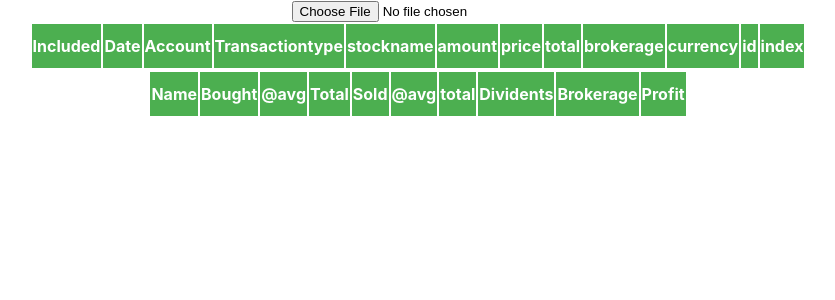
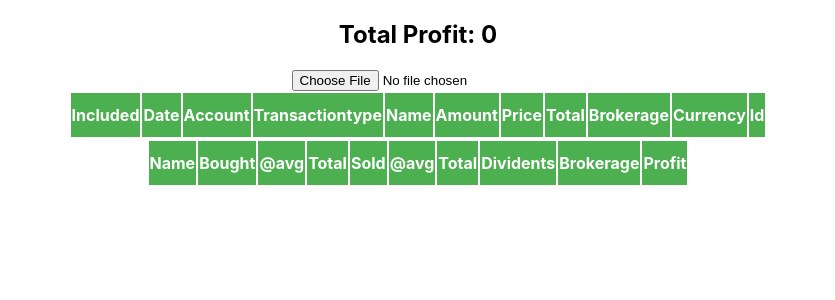
Before and after one commit to agylling/TradeSummaryApp, a React (Create React App) app in the folder trade-summary/: page / in a window 1280 px wide. Shown: the top 300 px of the page, without its empty margins (222-1057 px from the left). Built offline with nearby package versions, Linux system fonts and the light colour scheme.

Commit message:
Added summaries to store, refactored total profit

```diff
--- a/trade-summary/src/App.css
+++ b/trade-summary/src/App.css
@@ -16,7 +16,7 @@ td {
 th {
   padding-top: 12px;
   padding-bottom: 12px;
-  text-align: left;
+  text-align: center;
   background-color: #4CAF50;
   color: white;
 }
--- a/trade-summary/src/App.js
+++ b/trade-summary/src/App.js
@@ -3,10 +3,12 @@ import './App.css';
 import FileEntry from './components/FileEntry'
 import TransactionList from './components/TransactionList'
 import DataSummary from './components/DataSummary'
+import Profit from './components/Profit'
 
 function App() {
   return (
     <div className="App">
+      <Profit/>
       <FileEntry />
       <TransactionList />
       <DataSummary />
--- a/trade-summary/src/actions/index.js
+++ b/trade-summary/src/actions/index.js
@@ -23,3 +23,15 @@ export const addTransaction = (date, account, transactionType, stockname, amount
   index: index
   }
 );
+
+export const addSummary = (entries) => (
+  {
+    type: "ADD_SUMMARY",
+    payload: entries
+  }
+)
+
+export const setProfit = (profit) => ({
+  type: "SET_PROFIT",
+  payload: profit
+})
--- a/trade-summary/src/components/DataSummary.js
+++ b/trade-summary/src/components/DataSummary.js
@@ -3,10 +3,13 @@ import PropTypes from 'prop-types'
 import { connect } from 'react-redux'
 import Stock from './Stock'
 import {ShareSummary} from './Stock'
+import {addSummary, setProfit} from '../actions'
 
-const DataSummary = ({transactions, dispatch}) => {
+const DataSummary = ({transactions, addSummary, setProfit, dispatch}) => {
   // Tracks the summarized info for each stock
   var stockMap = new Map();
+  var entries = [];
+  var totalProfit = 0;
 
   const handleTransaction = (stock, transaction) => {
     var constObject = Object.assign({}, transaction);
@@ -30,7 +33,6 @@ const DataSummary = ({transactions, dispatch}) => {
       // Iterate through all transactions = true
       transactions.map(entry => {
         // If the stock doesn't already exist in the database, create new instance
-
         if(!stockMap.has(entry.stockname)) {
           stockMap.set(entry.stockname, new Stock(entry.stockname));
         }
@@ -38,18 +40,17 @@ const DataSummary = ({transactions, dispatch}) => {
         if(entry.included){
           handleTransaction(stock, entry);
         }
-        console.log("Profits" + stock.profit);
       });
   };
 
-  const renderSummary = () => {
-    var entries = [];
+  const renderSummary = (entries) => {
     for(var entry of stockMap.values()){
       entries.push(entry);
-      console.log("Entry " + entry)
     }
     return(
       entries.map(entry => {
+          {totalProfit += parseFloat(entry.returnProfit())}
+          {setProfit(totalProfit)}
           return <ShareSummary {...entry}/>
       })
     )
@@ -57,7 +58,8 @@ const DataSummary = ({transactions, dispatch}) => {
 
   return(
     summarize(transactions),
-    console.log(stockMap.get("Starbreeze B")),
+    addSummary(entries),
+    <div className="centering">
       <table className="centering">
         <thead>
           <tr>
@@ -67,16 +69,17 @@ const DataSummary = ({transactions, dispatch}) => {
             <th>Total</th>
             <th>Sold</th>
             <th>@avg</th>
-          <th>total</th>
+            <th>Total</th>
             <th>Dividents</th>
             <th>Brokerage</th>
             <th>Profit</th>
           </tr>
         </thead>
         <tbody>
-     {renderSummary()}
+         {renderSummary(entries)}
         </tbody>
       </table>
+    </div>
   );
 }
 
@@ -95,16 +98,18 @@ DataSummary.propTypes = {
     included: PropTypes.bool.isRequired,
     index: PropTypes.number.isRequired
   }).isRequired).isRequired,
+  addSummary: PropTypes.func.isRequired
 }
-
 
 // Container Component
 
 const mapStateToProps = state => ({
-  transactions: state.TransactionsStore.transactions
+  transactions: state.TransactionsStore.transactions,
 })
 
 const mapDispatchToProps = (dispatch) => ({
+  addSummary: stock => dispatch(addSummary(stock)),
+  setProfit:  profit => dispatch(setProfit(profit))
 })
 
 export default connect(
--- a/trade-summary/src/components/FileEntry.js
+++ b/trade-summary/src/components/FileEntry.js
@@ -13,7 +13,6 @@ const FileEntry = ({addTransaction, dispatch}) => {
       const lines = content.split('\n');
       for(var i = 0; i < lines.length; i++){
         var entry = lines[i].split(';');
-        console.log(entry);
         if(i === 0 || i === lines.length-1){
           continue; // First row = headers, last empty
         }
--- /dev/null
+++ b/trade-summary/src/components/Profit.js
@@ -0,0 +1,18 @@
+import React from 'react'
+import PropTypes from 'prop-types'
+import { connect } from 'react-redux'
+
+const Profit = ({profit, dispatch}) => {
+  return (
+  <h2> Total Profit: {profit} </h2>
+  )
+}
+
+const mapStateToProps = state => ({
+  profit: (state.TransactionsStore.profit)
+})
+
+const mapDispatchToProps = dispatch => ({
+})
+
+export default connect(mapStateToProps, mapDispatchToProps)(Profit)
--- a/trade-summary/src/components/Stock.js
+++ b/trade-summary/src/components/Stock.js
@@ -44,6 +44,10 @@ export default class Stock {
     this.profit = parseFloat(this.sold) - (totalSold*this.avgBought) + parseFloat(this.divident) - parseFloat(this.brokerage);
   }
 
+  returnProfit = () => {
+    return this.profit;
+  }
+
   printInformation = () => {
     if(this.profit === 0){
       return null;
--- a/trade-summary/src/components/Transaction.js
+++ b/trade-summary/src/components/Transaction.js
@@ -13,7 +13,7 @@ const Transaction = ({
   <tr>
     <td>
       <input type="checkbox" defaultChecked
-        onClick={() => {console.log("clickclick, index:" + index); include(index, date,included)}}
+        onClick={() => { include(index, date,included)}}
       />
     </td>
     <td>  {date}  </td>
@@ -26,7 +26,6 @@ const Transaction = ({
     <td>  {brokerage}   </td>
     <td>  {currency}   </td>
     <td>  {id}   </td>
-    <td> {index} </td>
   </tr>
 )
 
--- a/trade-summary/src/components/TransactionList.js
+++ b/trade-summary/src/components/TransactionList.js
@@ -3,7 +3,7 @@ import PropTypes from 'prop-types'
 import Transaction from './Transaction'
 import { connect } from 'react-redux'
 
-const TransactionList = ({ transactions, include }) => (
+const TransactionList = ({ transactions }) => (
   <table className="centering">
     <thead>
         <tr>
@@ -11,14 +11,13 @@ const TransactionList = ({ transactions, include }) => (
         <th> Date </th>
         <th> Account </th>
         <th> Transactiontype </th>
-        <th> stockname </th>
-        <th> amount </th>
-        <th> price </th>
-        <th> total </th>
-        <th> brokerage </th>
-        <th> currency </th>
-        <th> id </th>
-        <th> index </th>
+        <th> Name </th>
+        <th> Amount </th>
+        <th> Price </th>
+        <th> Total </th>
+        <th> Brokerage </th>
+        <th> Currency </th>
+        <th> Id </th>
       </tr>
     </thead>
     <tbody>
@@ -44,9 +43,8 @@ TransactionList.propTypes = {
     currency: PropTypes.string.isRequired,
     id: PropTypes.string.isRequired,
     included: PropTypes.bool.isRequired,
-    index: PropTypes.string.isRequired
+    index: PropTypes.number.isRequired
   }).isRequired).isRequired,
-  include: PropTypes.func.isRequired
 }
 
 const getTransactions = (transactions) => {
--- a/trade-summary/src/reducers/transactionsReducer.js
+++ b/trade-summary/src/reducers/transactionsReducer.js
@@ -1,5 +1,7 @@
 const defaultState = {
-  transactions: []
+  transactions: [],
+  summaries: [],
+  profit: 0
 }
 
 const transactionsReducer = (state = defaultState, action) => {
@@ -34,6 +36,17 @@ const transactionsReducer = (state = defaultState, action) => {
           }
         ]
       };
+    case 'ADD_SUMMARY':
+    console.log("IN ADD_SUMMARY");
+      return{
+        ...state,
+        summaries: action.payload
+      };
+    case 'SET_PROFIT':
+      return {
+        ...state,
+        profit: action.payload
+      };
     default:
       return state;
   }
```
Also changed, not shown: trade-summary/package.json (+7 -2 lines), 1 other file (tests, documents, lock files or other folders). Lines whose indentation alone changed are shown as unchanged.
